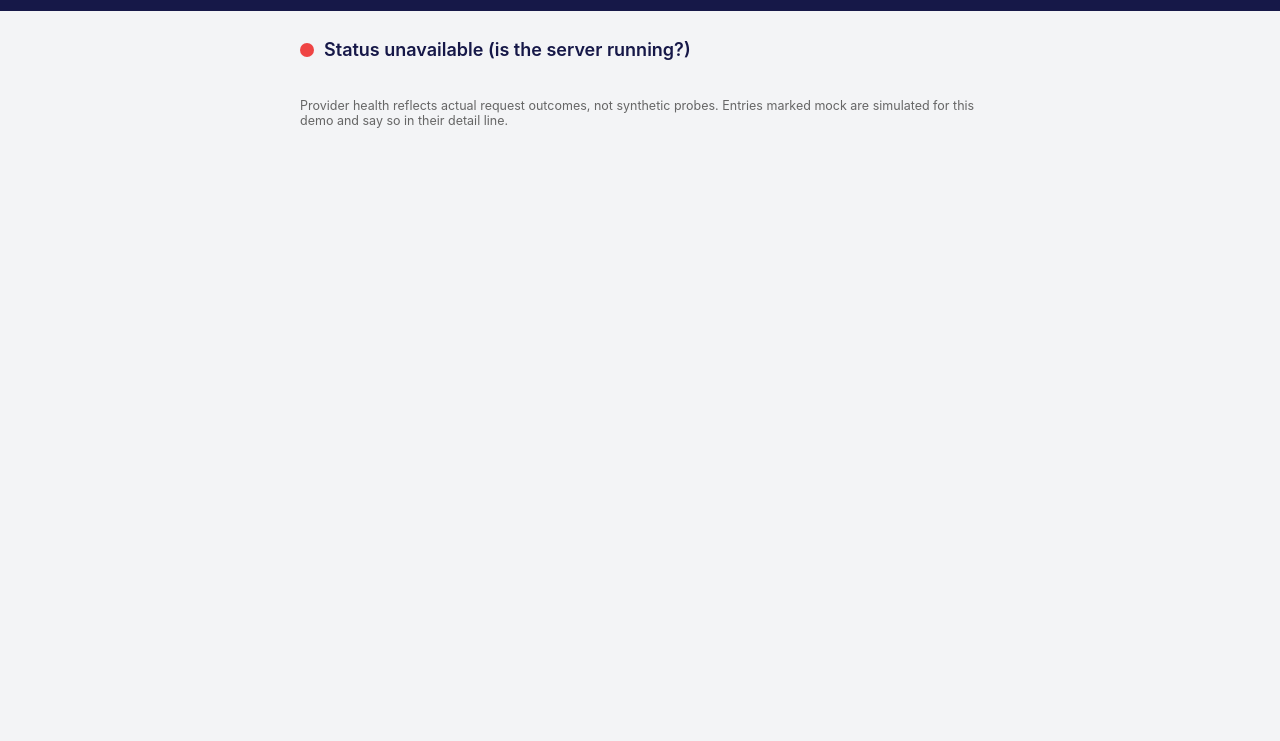
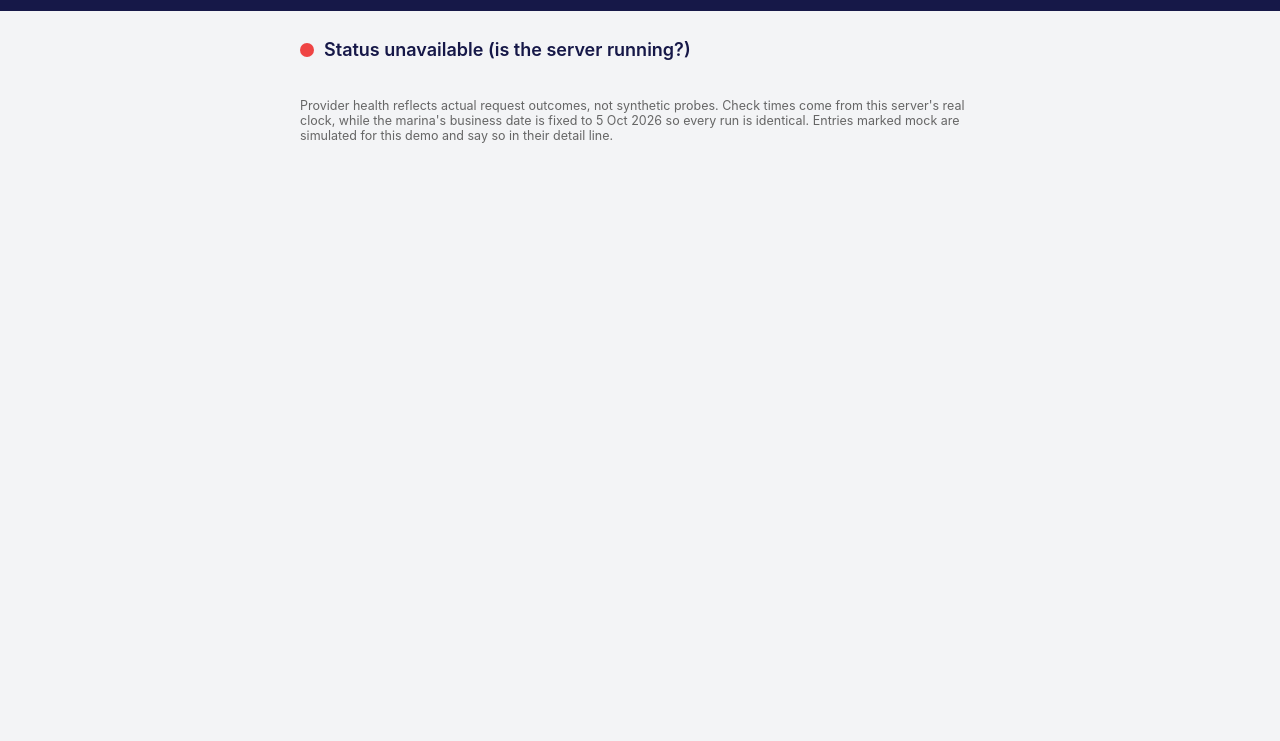
Before and after one commit to danfking/slipstream, a website: page web/status.html in a window 1280 px wide. Shown: the part 59-800 px from the top of the page. Drawn offline with Linux system fonts and the light colour scheme; no server answers.

Commit message:
fix: clarify real check-times vs fixed business date on status page (issue #31) (#40)
Provider health is genuinely real-time (from actual request outcomes),
while the marina's business date is fixed to 5 Oct 2026. The status note
now states that distinction so the two do not read as a contradiction to
a sharp viewer. Static-text change; provider health stays honest.

```diff
--- a/web/status.html
+++ b/web/status.html
@@ -23,7 +23,7 @@
       <span id="overall-label">Checking…</span>
     </div>
     <div id="status-services" class="status-services"></div>
-    <p class="status-note">Provider health reflects actual request outcomes, not synthetic probes. Entries marked mock are simulated for this demo and say so in their detail line.</p>
+    <p class="status-note">Provider health reflects actual request outcomes, not synthetic probes. Check times come from this server's real clock, while the marina's business date is fixed to 5 Oct 2026 so every run is identical. Entries marked mock are simulated for this demo and say so in their detail line.</p>
   </main>
 
   <script type="module" src="status.js"></script>
```
